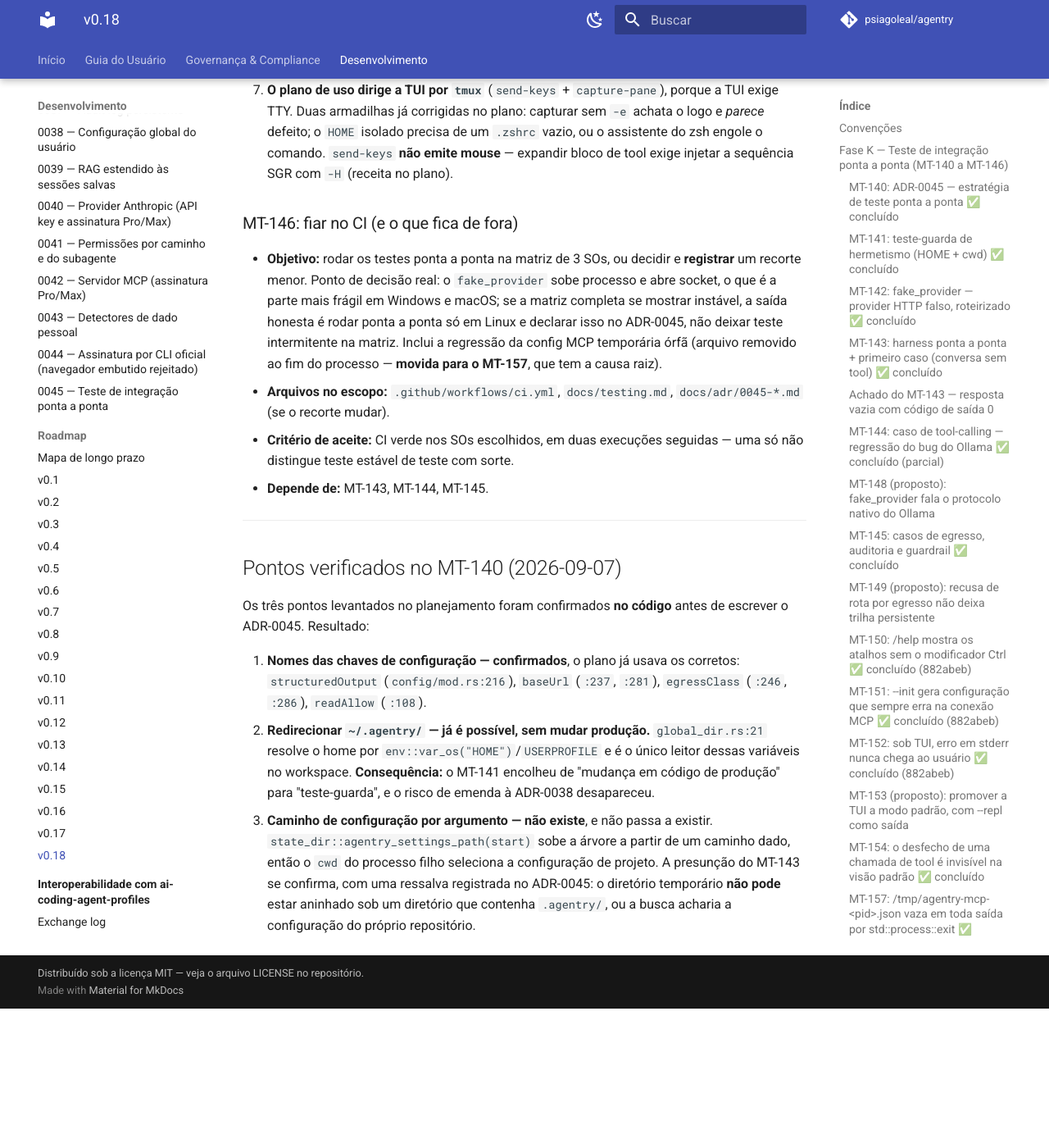
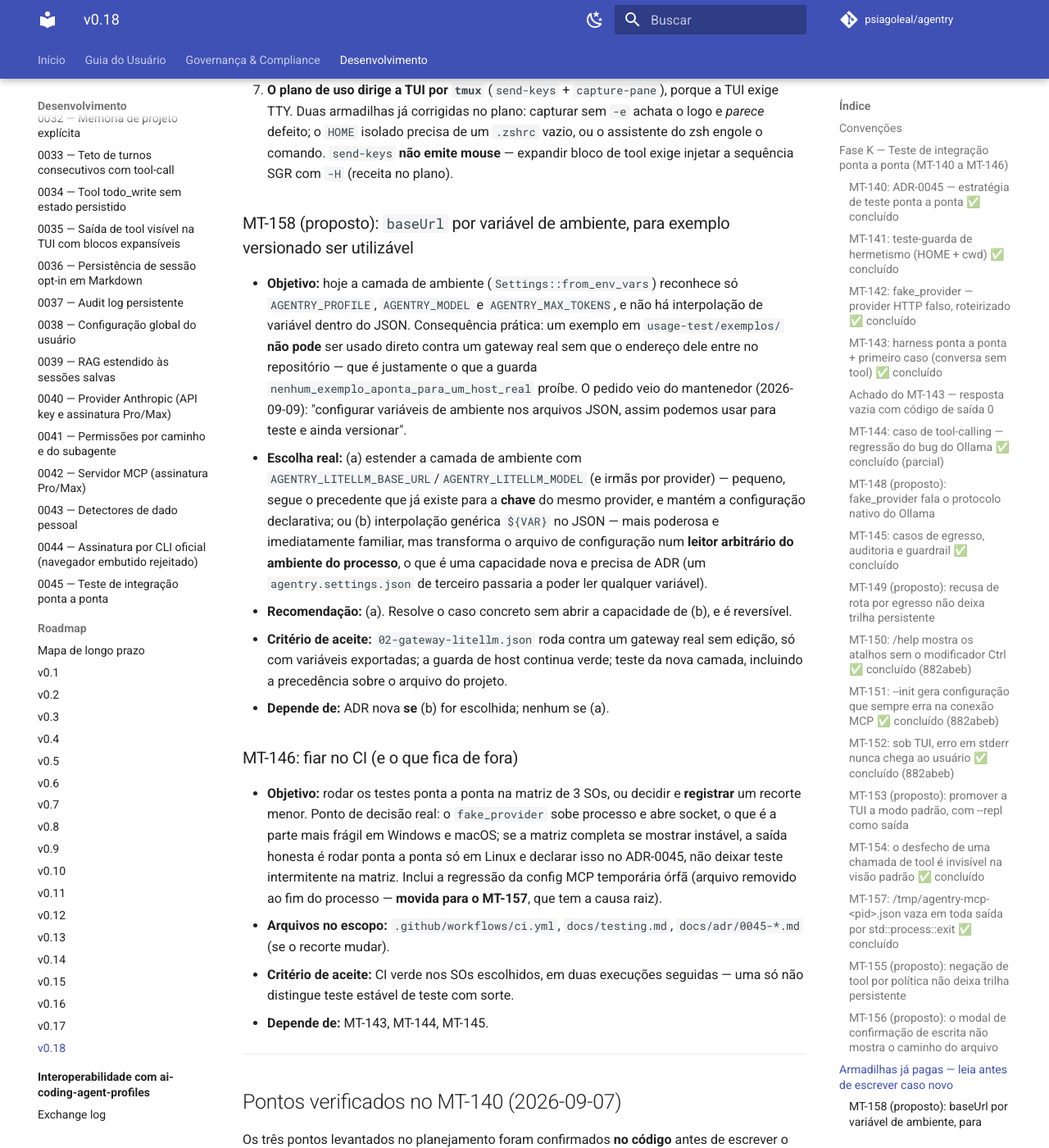
Before and after one commit to psiagoleal/agentry, an MkDocs documentation site: the page built from docs/roadmap-v0.18.md, in a window 1280 px wide and 1400 px high, scrolled down 10793 px. Shown: the whole window at 82% size. Built offline with MkDocs 1.6.1 and Material for MkDocs 9.7.7, drawn with Linux system fonts in a browser that asks for light colours; comment, search, counter and statistics services are not loaded; before the commit the page ends 12023 px from its top, so only the background shows below that.

Commit message:
docs(usage-test): exemplos de configuracao versionados, com guarda
A pasta ganha um proposito declarado e uma regra: versione o FORMATO,
nunca o ALVO. Um exemplo mostra como declarar um gateway, um perfil ou
uma permissao; nunca o endereco de um servico real, credencial ou nome de
host interno -- este repositorio e aberto, e endereco interno commitado e
topologia publicada, que nao se despublica. usage-test/local/ entra no
.gitignore e e o lugar desses valores.

Quatro exemplos: so-local, gateway LiteLLM, "a nuvem planeja e o modelo
local le o confidencial" (ADR-0041) e permissoes+guardrails. O do
ADR-0041 traz o deny de shell_exec/glob/fs_search junto do readAllow,
porque sem ele readAllow e falsa sensacao de protecao -- essas tres tools
leem por outras vias.

Duas guardas, para as duas formas de um exemplo apodrecer em silencio:
todo exemplo tem de CARREGAR (campo renomeado ou chave nova torna o
exemplo uma armadilha: quem copia conclui que a ferramenta esta quebrada)
e nenhum pode apontar para host que nao seja loopback ou o TLD reservado
.exemplo. A segunda varre pelo FORMATO do valor, nao por uma lista de
nomes de campo -- e o campo novo que ninguem lembra de conferir que
escaparia de uma lista fixa. Verificada por mutacao com um endereco real.
Vale notar que o gitleaks do CI nao cobriria este caso: baseUrl interno
nao parece segredo nenhum.

Registradas tambem TODAS as variaveis de ambiente que o binario le hoje,
com a precedencia de cada uma, e o registro honesto do que NAO existe:
nao ha interpolacao de variavel dentro do JSON nem variavel para baseUrl.
E a peca que falta para um exemplo versionado ser utilizavel direto --
MT-158, com a recomendacao de estender a camada de ambiente em vez de
abrir interpolacao generica, que transformaria o arquivo de configuracao
num leitor arbitrario do ambiente do processo.

845 testes verdes; fmt e clippy limpos.

{agente: Claude Code; modelo: claude-opus-5}

```diff
--- a/docs/roadmap-v0.18.md
+++ b/docs/roadmap-v0.18.md
@@ -371,6 +371,27 @@
    engole o comando. `send-keys` **não emite mouse** — expandir bloco de tool exige injetar a
    sequência SGR com `-H` (receita no plano).
 
+### MT-158 (proposto): `baseUrl` por variável de ambiente, para exemplo versionado ser utilizável
+- **Objetivo:** hoje a camada de ambiente (`Settings::from_env_vars`) reconhece só
+  `AGENTRY_PROFILE`, `AGENTRY_MODEL` e `AGENTRY_MAX_TOKENS`, e não há interpolação de variável
+  dentro do JSON. Consequência prática: um exemplo em `usage-test/exemplos/` **não pode** ser
+  usado direto contra um gateway real sem que o endereço dele entre no repositório — que é
+  justamente o que a guarda `nenhum_exemplo_aponta_para_um_host_real` proíbe. O pedido veio do
+  mantenedor (2026-09-09): "configurar variáveis de ambiente nos arquivos JSON, assim podemos
+  usar para teste e ainda versionar".
+- **Escolha real:** (a) estender a camada de ambiente com
+  `AGENTRY_LITELLM_BASE_URL`/`AGENTRY_LITELLM_MODEL` (e irmãs por provider) — pequeno, segue o
+  precedente que já existe para a **chave** do mesmo provider, e mantém a configuração
+  declarativa; ou (b) interpolação genérica `${VAR}` no JSON — mais poderosa e imediatamente
+  familiar, mas transforma o arquivo de configuração num **leitor arbitrário do ambiente do
+  processo**, o que é uma capacidade nova e precisa de ADR (um `agentry.settings.json` de
+  terceiro passaria a poder ler qualquer variável).
+- **Recomendação:** (a). Resolve o caso concreto sem abrir a capacidade de (b), e é reversível.
+- **Critério de aceite:** `02-gateway-litellm.json` roda contra um gateway real sem edição, só
+  com variáveis exportadas; a guarda de host continua verde; teste da nova camada, incluindo a
+  precedência sobre o arquivo do projeto.
+- **Depende de:** ADR nova **se** (b) for escolhida; nenhum se (a).
+
 ### MT-146: fiar no CI (e o que fica de fora)
 - **Objetivo:** rodar os testes ponta a ponta na matriz de 3 SOs, ou decidir e **registrar**
   um recorte menor. Ponto de decisão real: o `fake_provider` sobe processo e abre socket, o
```
Also changed, not shown: usage-test/README.md (added, +85 -0 lines), usage-test/exemplos/README.md (added, +46 -0 lines), 6 other files.
